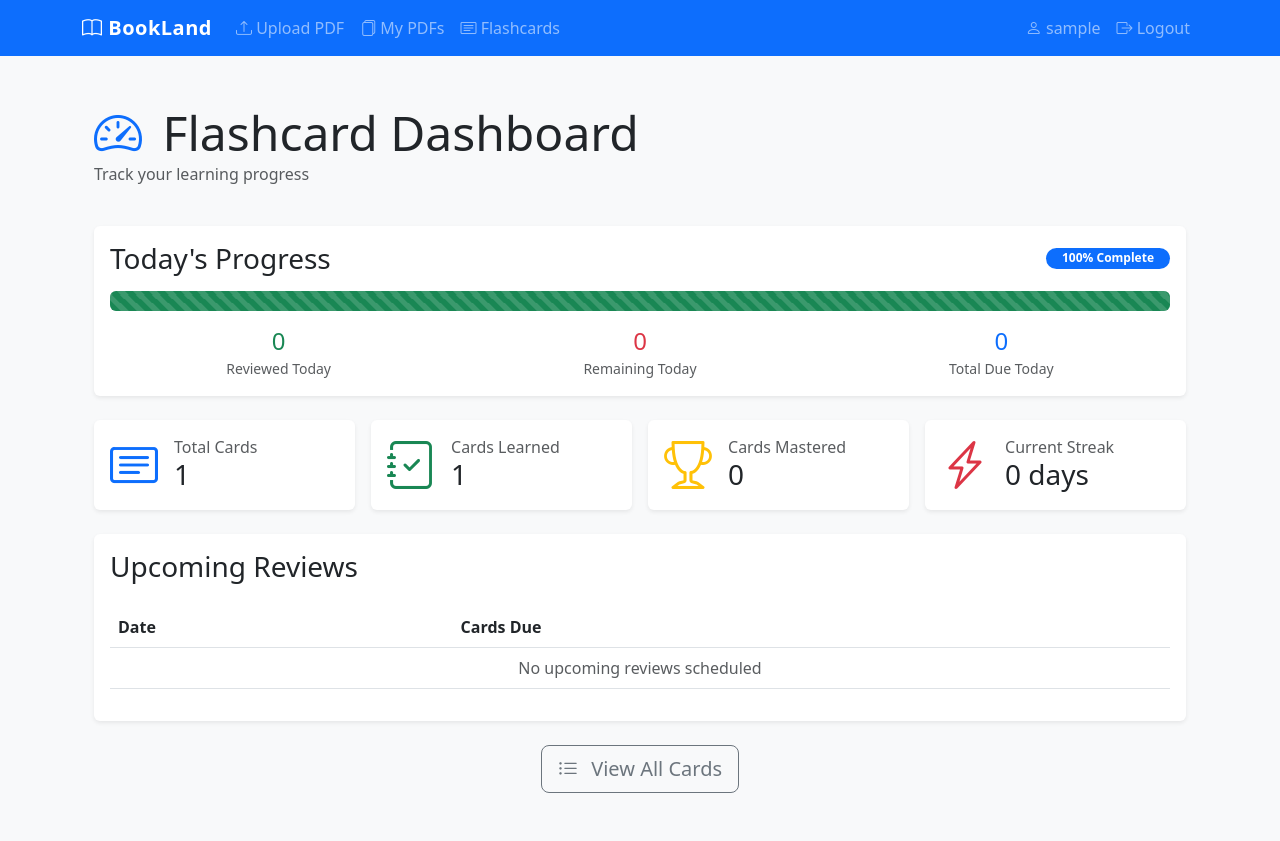
After one commit to saken03/BookLang, a Django app: page /flashcards/ in a window 1280 px wide. The commit adds this page. Run offline with Django 5.2, Linux system fonts and the light colour scheme; a user stored in the database is signed in; tables that the repository leaves empty hold one stand-in row (values such as "Sample post"); some libraries are stand-ins or nearby versions.

```diff
--- a/pdftranslate/templates/pdftranslate/base.html
+++ b/pdftranslate/templates/pdftranslate/base.html
@@ -29,6 +29,11 @@
                     <li class="nav-item">
                         <a class="nav-link" href="{% url 'pdf_list' %}">
                             <i class="bi bi-files"></i> My PDFs
+                        </a>
+                    </li>
+                    <li class="nav-item">
+                        <a class="nav-link" href="{% url 'flashcard_list' %}">
+                            <i class="bi bi-card-text"></i> Flashcards
                         </a>
                     </li>
                     {% endif %}
@@ -76,12 +81,6 @@
         {% endblock %}
     </div>
 
-    <footer class="footer mt-auto py-3 bg-white border-top">
-        <div class="container text-center text-muted">
-            <small>BookLand PDF Translator &copy; {% now "Y" %}</small>
-        </div>
-    </footer>
-
     <script src="https://cdn.jsdelivr.net/npm/bootstrap@5.3.0/dist/js/bootstrap.bundle.min.js"></script>
     {% block extra_js %}{% endblock %}
 </body>
--- /dev/null
+++ b/pdftranslate/templates/pdftranslate/flashcard_dashboard.html
@@ -0,0 +1,206 @@
+{% extends 'pdftranslate/base.html' %}
+{% load static %}
+
+{% block title %}Flashcard Dashboard - {{ block.super }}{% endblock %}
+
+{% block content %}
+<div class="container py-4">
+    <!-- Header -->
+    <div class="row mb-4">
+        <div class="col">
+            <h1 class="display-5 mb-0">
+                <i class="bi bi-speedometer2 text-primary me-2"></i>
+                Flashcard Dashboard
+            </h1>
+            <p class="text-muted">Track your learning progress</p>
+        </div>
+    </div>
+
+    <!-- Today's Progress -->
+    <div class="row mb-4">
+        <div class="col-12">
+            <div class="card border-0 shadow-sm">
+                <div class="card-body">
+                    <div class="d-flex justify-content-between align-items-center mb-3">
+                        <h3 class="card-title mb-0">Today's Progress</h3>
+                        <span class="badge bg-primary rounded-pill px-3">
+                            {{ completion_rate }}% Complete
+                        </span>
+                    </div>
+
+                    <!-- Progress Bar -->
+                    <div class="progress mb-3" style="height: 20px;">
+                        <div class="progress-bar bg-success progress-bar-striped progress-bar-animated"
+                             role="progressbar"
+                             style="width: {{ completion_rate }}%">
+                        </div>
+                    </div>
+
+                    <!-- Progress Stats -->
+                    <div class="row text-center">
+                        <div class="col-md-4">
+                            <h4 class="text-success mb-0">{{ cards_reviewed_today }}</h4>
+                            <small class="text-muted">Reviewed Today</small>
+                        </div>
+                        <div class="col-md-4">
+                            <h4 class="text-danger mb-0">{{ cards_remaining_today }}</h4>
+                            <small class="text-muted">Remaining Today</small>
+                        </div>
+                        <div class="col-md-4">
+                            <h4 class="text-primary mb-0">{{ cards_due_today }}</h4>
+                            <small class="text-muted">Total Due Today</small>
+                        </div>
+                    </div>
+                </div>
+            </div>
+        </div>
+    </div>
+
+    <!-- Statistics Cards -->
+    <div class="row mb-4 g-3">
+        <!-- Total Cards -->
+        <div class="col-md-3">
+            <div class="card border-0 shadow-sm h-100">
+                <div class="card-body">
+                    <div class="d-flex align-items-center">
+                        <div class="flex-shrink-0">
+                            <i class="bi bi-card-text text-primary display-5"></i>
+                        </div>
+                        <div class="flex-grow-1 ms-3">
+                            <h6 class="text-muted mb-0">Total Cards</h6>
+                            <h3 class="mb-0">{{ total_cards }}</h3>
+                        </div>
+                    </div>
+                </div>
+            </div>
+        </div>
+
+        <!-- Cards Learned -->
+        <div class="col-md-3">
+            <div class="card border-0 shadow-sm h-100">
+                <div class="card-body">
+                    <div class="d-flex align-items-center">
+                        <div class="flex-shrink-0">
+                            <i class="bi bi-journal-check text-success display-5"></i>
+                        </div>
+                        <div class="flex-grow-1 ms-3">
+                            <h6 class="text-muted mb-0">Cards Learned</h6>
+                            <h3 class="mb-0">{{ cards_learned }}</h3>
+                        </div>
+                    </div>
+                </div>
+            </div>
+        </div>
+
+        <!-- Cards Mastered -->
+        <div class="col-md-3">
+            <div class="card border-0 shadow-sm h-100">
+                <div class="card-body">
+                    <div class="d-flex align-items-center">
+                        <div class="flex-shrink-0">
+                            <i class="bi bi-trophy text-warning display-5"></i>
+                        </div>
+                        <div class="flex-grow-1 ms-3">
+                            <h6 class="text-muted mb-0">Cards Mastered</h6>
+                            <h3 class="mb-0">{{ cards_mastered }}</h3>
+                        </div>
+                    </div>
+                </div>
+            </div>
+        </div>
+
+        <!-- Current Streak -->
+        <div class="col-md-3">
+            <div class="card border-0 shadow-sm h-100">
+                <div class="card-body">
+                    <div class="d-flex align-items-center">
+                        <div class="flex-shrink-0">
+                            <i class="bi bi-lightning-charge text-danger display-5"></i>
+                        </div>
+                        <div class="flex-grow-1 ms-3">
+                            <h6 class="text-muted mb-0">Current Streak</h6>
+                            <h3 class="mb-0">{{ current_streak }} days</h3>
+                        </div>
+                    </div>
+                </div>
+            </div>
+        </div>
+    </div>
+
+    <!-- Upcoming Reviews -->
+    <div class="row">
+        <div class="col-12">
+            <div class="card border-0 shadow-sm">
+                <div class="card-body">
+                    <h3 class="card-title mb-4">Upcoming Reviews</h3>
+                    <div class="table-responsive">
+                        <table class="table">
+                            <thead>
+                                <tr>
+                                    <th>Date</th>
+                                    <th>Cards Due</th>
+                                    <th></th>
+                                </tr>
+                            </thead>
+                            <tbody>
+                                {% for review in upcoming_reviews %}
+                                <tr>
+                                    <td>{{ review.next_review__date|date:"M d, Y" }}</td>
+                                    <td>{{ review.count }} cards</td>
+                                    <td class="text-end">
+                                        <div class="progress" style="height: 8px; width: 100px;">
+                                            <div class="progress-bar bg-info"
+                                                 role="progressbar"
+                                                 style="width: {% widthratio review.count total_cards 100 %}%">
+                                            </div>
+                                        </div>
+                                    </td>
+                                </tr>
+                                {% empty %}
+                                <tr>
+                                    <td colspan="3" class="text-center text-muted">
+                                        No upcoming reviews scheduled
+                                    </td>
+                                </tr>
+                                {% endfor %}
+                            </tbody>
+                        </table>
+                    </div>
+                </div>
+            </div>
+        </div>
+    </div>
+
+    <!-- Action Buttons -->
+    <div class="row mt-4">
+        <div class="col-12 text-center">
+            {% if cards_remaining_today > 0 %}
+            <a href="{% url 'flashcard_review' %}" class="btn btn-primary btn-lg me-2">
+                <i class="bi bi-play-fill me-2"></i>
+                Start Review ({{ cards_remaining_today }} cards)
+            </a>
+            {% endif %}
+            <a href="{% url 'flashcard_list' %}" class="btn btn-outline-secondary btn-lg">
+                <i class="bi bi-list-ul me-2"></i>
+                View All Cards
+            </a>
+        </div>
+    </div>
+</div>
+{% endblock %}
+
+{% block extra_js %}
+<script>
+// Add hover effect to cards
+document.querySelectorAll('.card').forEach(card => {
+    card.addEventListener('mouseenter', function() {
+        this.style.transform = 'translateY(-5px)';
+        this.style.transition = 'transform 0.2s ease';
+    });
+
+    card.addEventListener('mouseleave', function() {
+        this.style.transform = 'translateY(0)';
+    });
+});
+</script>
+{% endblock %}
--- a/pdftranslate/urls.py
+++ b/pdftranslate/urls.py
@@ -6,4 +6,10 @@ urlpatterns = [
     path('upload/', views.upload_pdf, name='upload_pdf'),
     path('delete/<int:pk>/', views.delete_pdf, name='delete_pdf'),
     path('progress/<int:pk>/', views.get_translation_progress, name='translation_progress'),
+    path('flashcards/', views.flashcard_dashboard, name='flashcard_dashboard'),
+    path('flashcards/list/', views.flashcard_list, name='flashcard_list'),
+    path('flashcards/review/', views.flashcard_review, name='flashcard_review'),
+    path('flashcards/review/<int:pk>/', views.flashcard_review, name='flashcard_review'),
+    path('flashcards/create/<int:document_id>/', views.create_flashcards, name='create_flashcards'),
+    path('flashcards/<int:pk>/reset/', views.reset_flashcard, name='reset_flashcard'),
 ]
--- a/pdftranslate/views.py
+++ b/pdftranslate/views.py
@@ -5,13 +5,17 @@ from django.contrib.auth.decorators import login_required
 from django.contrib.auth.forms import UserCreationForm
 from django.core.files.storage import default_storage
 from django.http import JsonResponse
-from .models import PDFDocument, WordEntry
+from django.utils import timezone
+from django.db.models import Q
+from .models import PDFDocument, WordEntry, Flashcard
 from .tasks import start_translation
 from PyPDF2 import PdfReader
 import io
 import re
 import logging
 import os
+from datetime import datetime, timedelta
+from django.db import models
 
 logger = logging.getLogger(__name__)
 
@@ -165,3 +169,189 @@ def pdf_list(request):
     documents = PDFDocument.objects.filter(user=request.user).prefetch_related('words').all()
     context = {'documents': documents}
     return render(request, 'pdftranslate/pdf_list.html', context)
+
+@login_required
+def flashcard_list(request):
+    """Display flashcards that are due for review."""
+    now = timezone.now()
+
+    # Get flashcards that are either due for review or new
+    flashcards = Flashcard.objects.filter(
+        user=request.user,
+        next_review__lte=now
+    ).select_related('word_entry').order_by('next_review')
+
+    # Get statistics
+    total_cards = Flashcard.objects.filter(user=request.user).count()
+    cards_due = flashcards.count()
+    cards_learned = Flashcard.objects.filter(
+        user=request.user,
+        review_count__gt=0
+    ).count()
+
+    context = {
+        'flashcards': flashcards,
+        'total_cards': total_cards,
+        'cards_due': cards_due,
+        'cards_learned': cards_learned,
+    }
+    return render(request, 'pdftranslate/flashcard_list.html', context)
+
+@login_required
+def flashcard_review(request, pk=None):
+    """Review a specific flashcard or get the next due card."""
+    now = timezone.now()
+
+    if request.method == 'POST':
+        # Handle review submission
+        flashcard = get_object_or_404(
+            Flashcard,
+            pk=request.POST.get('flashcard_id'),
+            user=request.user
+        )
+
+        # Update flashcard based on user's response
+        remembered = request.POST.get('remembered', '').lower() == 'true'
+        flashcard.update_schedule(remembered)
+
+        # Show appropriate message
+        if remembered:
+            messages.success(
+                request,
+                f'Great job! Next review in {flashcard.get_next_review_description()}.'
+            )
+        else:
+            messages.info(
+                request,
+                'Keep practicing! This card will be reviewed again tomorrow.'
+            )
+
+        # Find the next card to review
+        next_card = Flashcard.objects.filter(
+            user=request.user,
+            next_review__lte=now
+        ).exclude(pk=flashcard.pk).first()
+
+        if next_card:
+            return redirect('flashcard_review', pk=next_card.pk)
+        else:
+            messages.success(
+                request,
+                "Congratulations! You've completed all reviews for now."
+            )
+            return redirect('flashcard_list')
+
+    # GET request - show the next card
+    if pk is None:
+        # Get the next due card
+        flashcard = Flashcard.objects.filter(
+            user=request.user,
+            next_review__lte=now
+        ).first()
+        if not flashcard:
+            messages.info(request, 'No cards due for review at this time.')
+            return redirect('flashcard_list')
+    else:
+        # Get the specific card
+        flashcard = get_object_or_404(Flashcard, pk=pk, user=request.user)
+
+    # Get progress information
+    total_due = Flashcard.objects.filter(
+        user=request.user,
+        next_review__lte=now
+    ).count()
+    reviewed_today = Flashcard.objects.filter(
+        user=request.user,
+        last_reviewed__date=now.date()
+    ).count()
+
+    context = {
+        'flashcard': flashcard,
+        'total_due': total_due,
+        'reviewed_today': reviewed_today,
+    }
+    return render(request, 'pdftranslate/flashcard_review.html', context)
+
+@login_required
+def create_flashcards(request, document_id):
+    """Create flashcards for all words in a document."""
+    document = get_object_or_404(PDFDocument, pk=document_id, user=request.user)
+    created_count = 0
+
+    # Create flashcards for words that don't have them
+    for word in document.words.all():
+        if not hasattr(word, 'flashcard'):
+            Flashcard.objects.create(
+                word_entry=word,
+                user=request.user
+            )
+            created_count += 1
+
+    messages.success(
+        request,
+        f'Created {created_count} new flashcards from "{document.title}"'
+    )
+    return redirect('flashcard_list')
+
+@login_required
+def flashcard_dashboard(request):
+    """Display detailed flashcard statistics and progress."""
+    now = timezone.now()
+    today = now.date()
+
+    # Get all user's flashcards
+    user_flashcards = Flashcard.objects.filter(user=request.user)
+
+    # Today's statistics
+    cards_due_today = user_flashcards.filter(next_review__date=today).count()
+    cards_reviewed_today = user_flashcards.filter(last_reviewed__date=today).count()
+    cards_remaining_today = max(0, cards_due_today - cards_reviewed_today)
+
+    # Overall statistics
+    total_cards = user_flashcards.count()
+    cards_learned = user_flashcards.filter(review_count__gt=0).count()
+    cards_mastered = user_flashcards.filter(review_count__gte=5).count()
+
+    # Review streak
+    current_streak = 0
+    check_date = today
+    while user_flashcards.filter(last_reviewed__date=check_date).exists():
+        current_streak += 1
+        check_date -= timedelta(days=1)
+
+    # Next due dates
+    upcoming_reviews = (
+        user_flashcards
+        .filter(next_review__gt=now)
+        .values('next_review__date')
+        .annotate(count=models.Count('id'))
+        .order_by('next_review__date')[:7]
+    )
+
+    context = {
+        'cards_due_today': cards_due_today,
+        'cards_reviewed_today': cards_reviewed_today,
+        'cards_remaining_today': cards_remaining_today,
+        'total_cards': total_cards,
+        'cards_learned': cards_learned,
+        'cards_mastered': cards_mastered,
+        'current_streak': current_streak,
+        'upcoming_reviews': upcoming_reviews,
+        'completion_rate': int((cards_reviewed_today / cards_due_today * 100) if cards_due_today > 0 else 100),
+    }
+
+    return render(request, 'pdftranslate/flashcard_dashboard.html', context)
+
+@login_required
+def reset_flashcard(request, pk):
+    """Reset a flashcard's progress."""
+    if request.method != 'POST':
+        return JsonResponse({'error': 'Method not allowed'}, status=405)
+
+    flashcard = get_object_or_404(Flashcard, pk=pk, user=request.user)
+    flashcard.reset()
+
+    return JsonResponse({
+        'status': 'success',
+        'message': 'Flashcard has been reset'
+    })
```
Also changed, not shown: pdftranslate/models.py (+91 -0 lines), pdftranslate/templates/pdftranslate/flashcard_list.html (added, +106 -0 lines), pdftranslate/templates/pdftranslate/flashcard_review.html (added, +62 -0 lines), pdftranslate/migrations/0005_flashcard.py (added), 3 other files.
